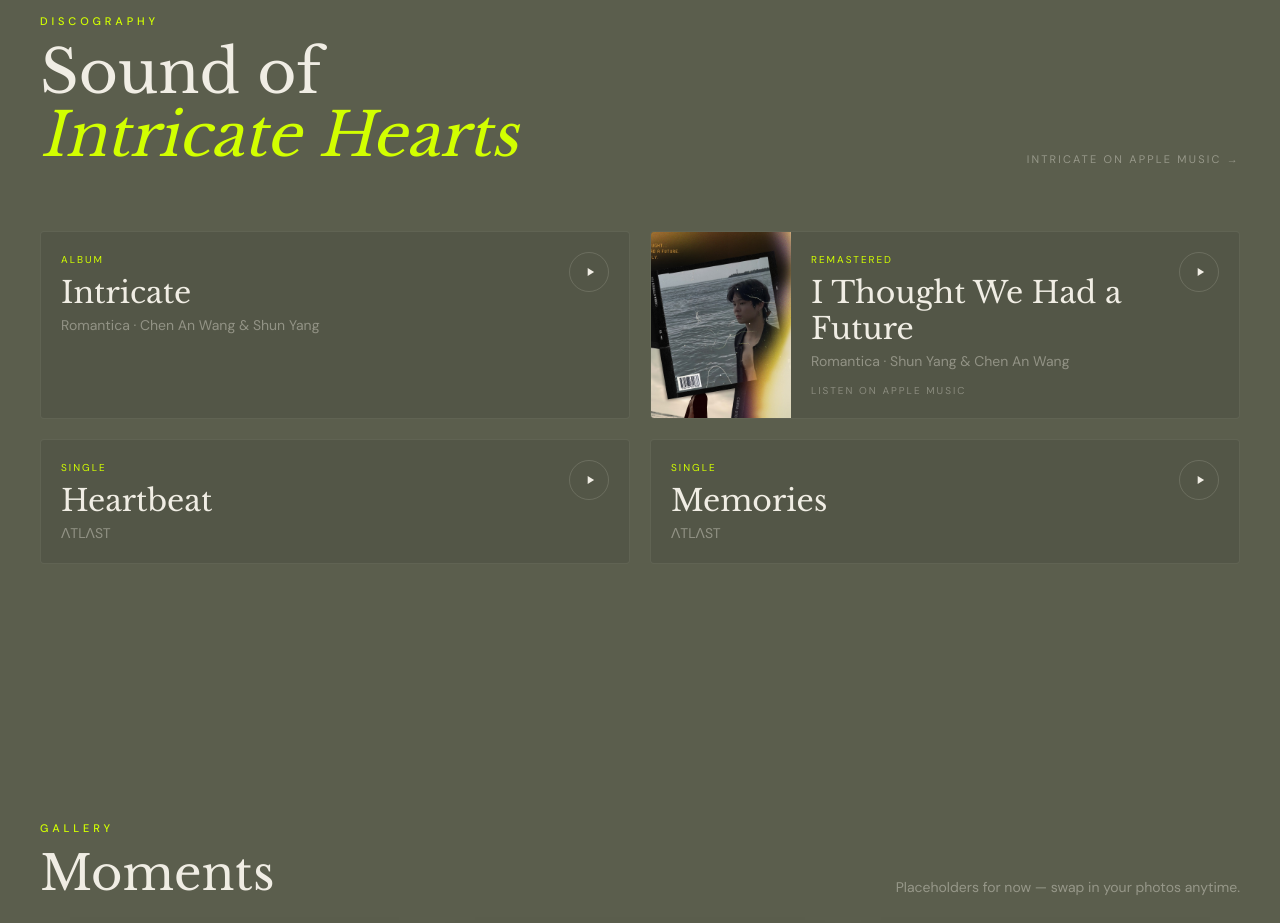
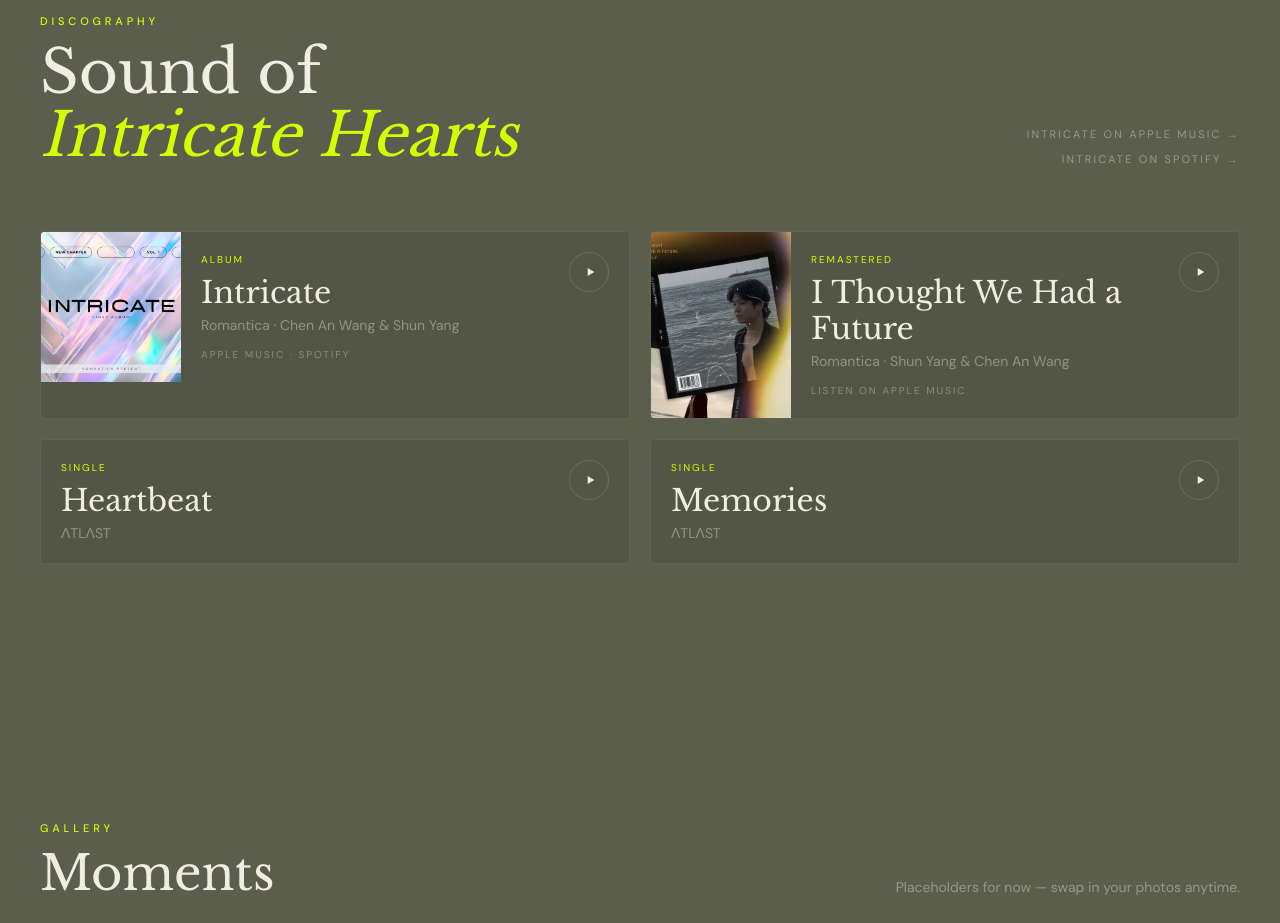
Before and after one commit to chensteven435688/Shun-Yang, a Next.js app: page / in a window 1280 px wide. Shown: the part 3300-4223 px from the top of the page. Built offline with nearby package versions, Linux system fonts and the light colour scheme.

Commit message:
Intricate album added

```diff
--- a/src/components/Music.tsx
+++ b/src/components/Music.tsx
@@ -1,5 +1,12 @@
 import Image from "next/image";
 import { releases } from "@/data/releases";
+
+const intricate = releases.find((release) => release.title === "Intricate");
+
+function listenLabel(release: (typeof releases)[number]) {
+  if (release.spotifyHref) return "Apple Music · Spotify";
+  return "Listen on Apple Music";
+}
 
 export function Music() {
   return (
@@ -19,14 +26,30 @@ export function Music() {
               <em className="text-lime">Intricate Hearts</em>
             </h2>
           </div>
+          <div className="flex flex-col items-start gap-2 sm:items-end">
+            {intricate && (
+              <>
                 <a
-            href="https://music.apple.com/tw/album/intricate/1787195411"
+                  href={intricate.href}
                   target="_blank"
                   rel="noopener noreferrer"
                   className="text-[11px] uppercase tracking-[0.2em] text-cream/40 transition-colors hover:text-lime"
                 >
                   Intricate on Apple Music →
                 </a>
+                {intricate.spotifyHref && (
+                  <a
+                    href={intricate.spotifyHref}
+                    target="_blank"
+                    rel="noopener noreferrer"
+                    className="text-[11px] uppercase tracking-[0.2em] text-cream/40 transition-colors hover:text-lime"
+                  >
+                    Intricate on Spotify →
+                  </a>
+                )}
+              </>
+            )}
+          </div>
         </div>
 
         <div className="grid gap-5 sm:grid-cols-2">
@@ -65,7 +88,7 @@ export function Music() {
                       </h3>
                       <p className="mt-1 text-sm text-cream/40">{release.subtitle}</p>
                       <p className="mt-3 text-[10px] uppercase tracking-[0.2em] text-cream/35">
-                        Listen on Apple Music
+                        {listenLabel(release)}
                       </p>
                     </div>
                     <div className="flex h-10 w-10 shrink-0 items-center justify-center rounded-full border border-cream/15 transition-colors group-hover:border-lime group-hover:bg-lime group-hover:text-dark">
--- a/src/data/releases.ts
+++ b/src/data/releases.ts
@@ -3,6 +3,7 @@ export type Release = {
   type: string;
   subtitle: string;
   href: string;
+  spotifyHref?: string;
   cover?: string;
 };
 
@@ -12,6 +13,8 @@ export const releases: Release[] = [
     type: "Album",
     subtitle: "Romantica · Chen An Wang & Shun Yang",
     href: "https://music.apple.com/tw/album/intricate/1787195411",
+    spotifyHref: "https://open.spotify.com/album/4RybR5jnhNHguXQKy5zLRU",
+    cover: "/images/intricate-cover.png",
   },
   {
     title: "I Thought We Had a Future",
```
Also changed, not shown: public/images/intricate-cover.png (added). Lines whose indentation alone changed are shown as unchanged.
